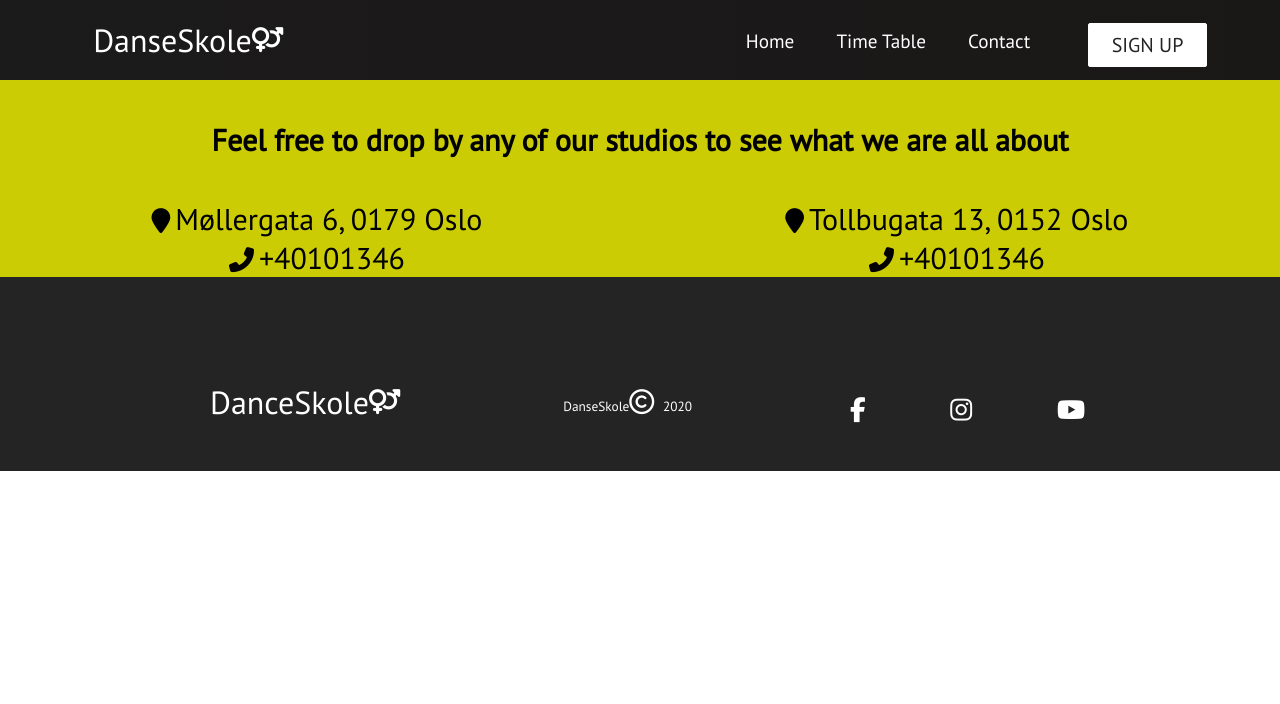
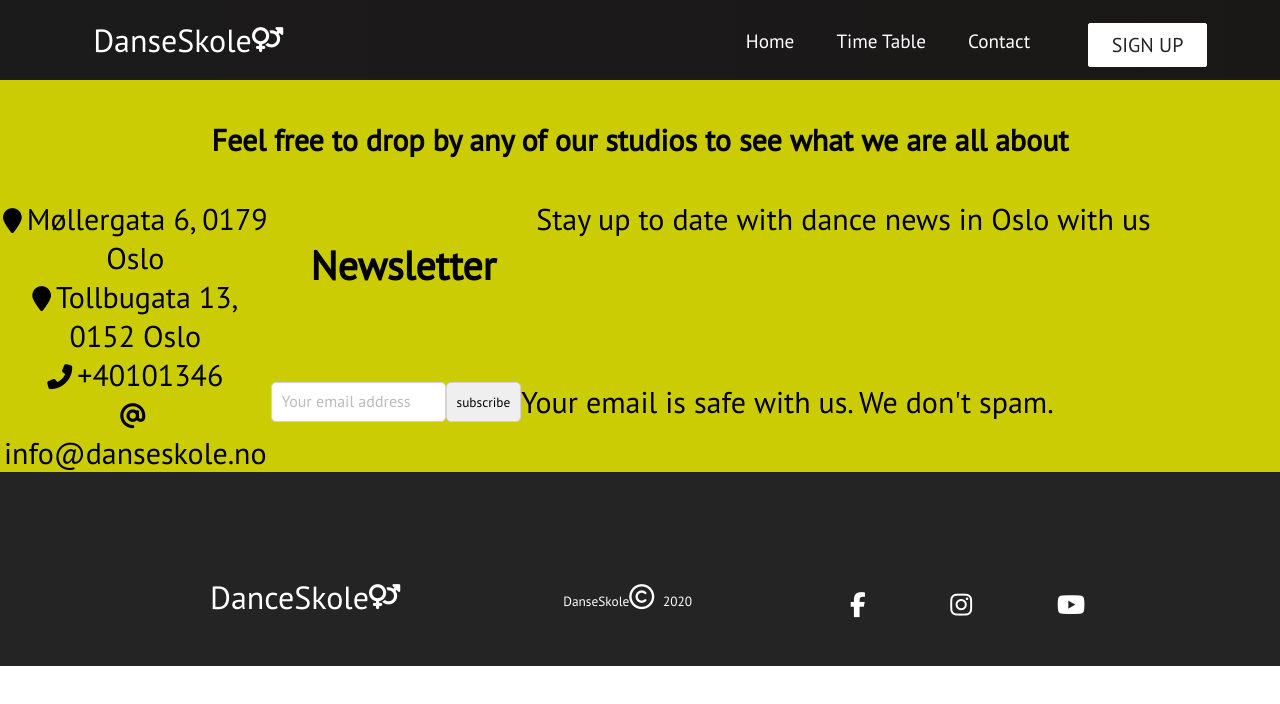
Before and after one commit to Jolanta27/Dance_Website, a React (Create React App) app: page /contact in a window 1280 px wide. Shown: the top 704 px of the page. Built offline with nearby package versions, Linux system fonts and the light colour scheme; a web font is replaced by a local one.

Commit message:
add newsletter

```diff
--- a/src/components/Contact.css
+++ b/src/components/Contact.css
@@ -1,6 +1,8 @@
 .main_ {
     background-color: #CCCC05;
-
+}
+.main1 {
+    display: flex;
 }
 h1 {
     color: black;
@@ -8,10 +10,6 @@ h1 {
     display: block;
     padding: 40px;
 }
-.location {
-    display: flex;
-    justify-content: space-around;
-}
 i {
     font-size: 25px;
     padding-right: 5px;
--- /dev/null
+++ b/src/components/Newsletter.css
@@ -0,0 +1,6 @@
+form {
+    display: block;
+}
+.newsletter_subscribe {
+    text-align: center;
+}
--- /dev/null
+++ b/src/components/Newsletter.js
@@ -0,0 +1,26 @@
+import React from 'react';
+import './Newsletter.css';
+class Newsletter extends React.Component {
+    constructor(props) {
+    super(props);
+    }
+    mySubmitHandler = (event) => {
+        event.preventDefault();
+        alert("You are submitting");
+    }
+    render() {
+        return (
+            <form onSubmit={this.mySubmitHandler}>
+                <h1 style={{fontSize: 40}}>Newsletter</h1>
+                <p>Stay up to date with dance news in Oslo with us</p>
+                <div class="newsletter_subscribe">
+                <input
+                type="email" placeholder="Your email address"/>
+                <input type="submit" value="subscribe"/>
+                </div>
+                <p>Your email is safe with us. We don't spam.</p>
+            </form>
+        )
+    }
+};
+export default Newsletter;
--- a/src/components/pages/Contact.js
+++ b/src/components/pages/Contact.js
@@ -2,24 +2,24 @@ import React from 'react';
 import '../../App.css';
 import Footer2 from '../Footer2';
 import '../Contact.css';
+import Newsletter from '../Newsletter';
+
 
 function Contact() {
   return (
     <>
     <div className="main_">
     <h1>Feel free to drop by any of our studios to see what we are all about</h1>
-    <div className="location">
+    <div className="main1">
       <div>
       <p><i class="fas fa-map-marker"></i>Møllergata 6, 0179 Oslo</p>
-      <p><i class="fas fa-phone-alt"></i>+40101346</p>
-      </div>
-      <div>
       <p><i class="fas fa-map-marker"></i>Tollbugata 13, 0152 Oslo</p>
       <p><i class="fas fa-phone-alt"></i>+40101346</p>
+      <p><i class="fas fa-at"></i>info@danseskole.no</p>
       </div>
-    </div>
-    </div>
-
+      <Newsletter />
+      </div>
+     </div>
     <Footer2 />
     </>
   );
```
Also changed, not shown: src/components/Map.js (deleted, +0 -28 lines).
